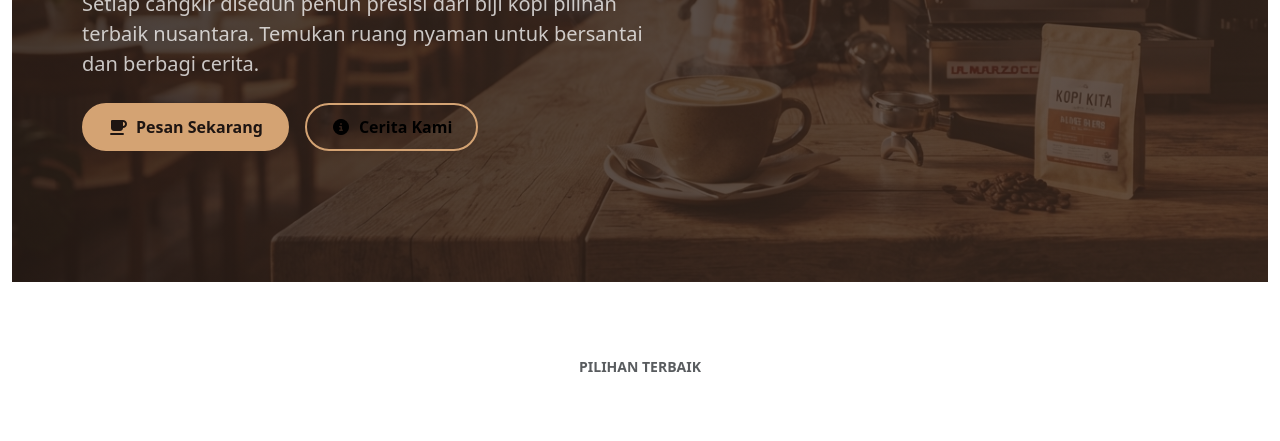
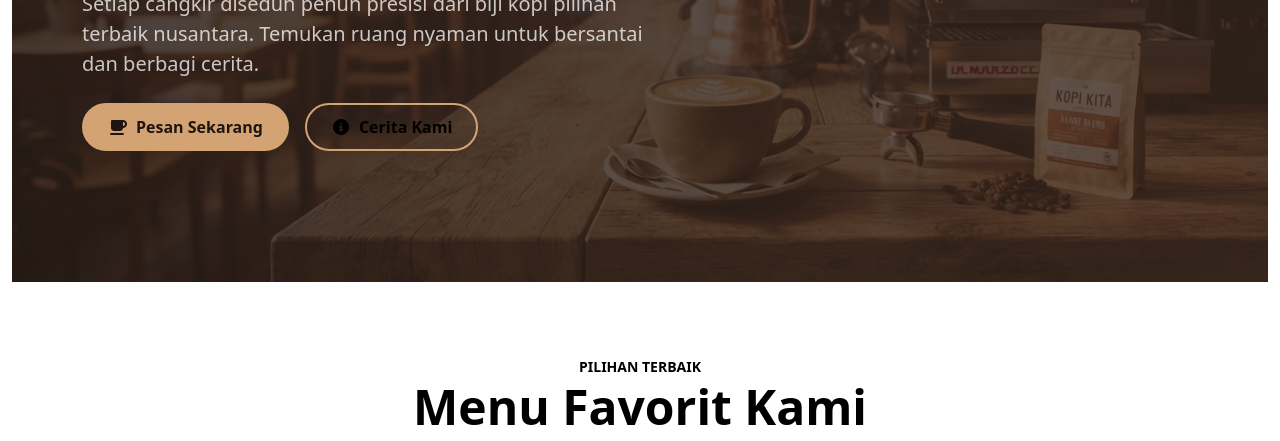
Before and after one commit to Bisco98/KOPI-ico, a plain HTML site: page index.html in a window 1280 px wide. Shown: the part 511-952 px from the top of the page. Drawn offline with Linux system fonts and the light colour scheme.

Commit message:
pembaharuan color text favorit

```diff
--- a/index.html
+++ b/index.html
@@ -146,10 +146,10 @@
         <div class="container py-4">
           <div class="text-center section-title">
             <span
-              class="text-uppercase tracking-wider text-muted small fw-semibold"
+              class="text-uppercase tracking-wider text-black small fw-semibold"
               >Pilihan Terbaik</span
             >
-            <h2 class="display-5 text-white fw-bold">Menu Favorit Kami</h2>
+            <h2 class="display-5 text-black fw-bold">Menu Favorit Kami</h2>
           </div>
 
           <!-- Filter Buttons -->
```
